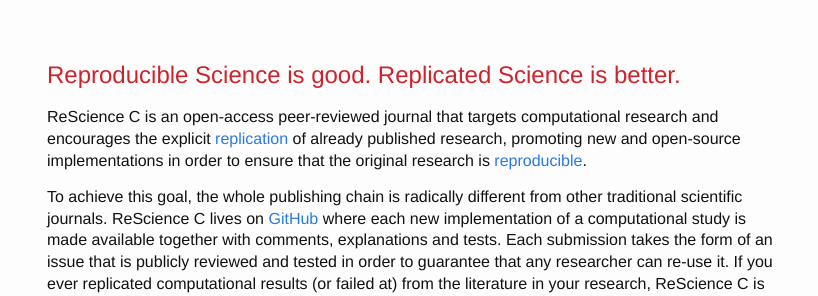
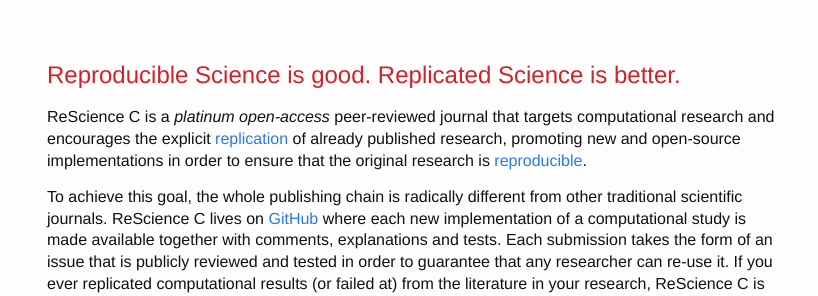
Before and after one commit to ReScience/rescience.github.io, a Jekyll site: the page built from index.md, in a window 1280 px wide. Shown: the part 195-491 px from the top of the page, without its empty margins (223-1041 px from the left). Built offline with Jekyll 4.4.1, drawn with Linux system fonts in a browser that asks for light colours; our own code applies the rules of GitHub Pages for plain Markdown files.

Commit message:
add mention of platinum open-access

```diff
--- a/index.md
+++ b/index.md
@@ -4,7 +4,7 @@ layout: page
 
 # Reproducible Science is good. Replicated Science is better.
 
-ReScience C is an open-access peer-reviewed journal that targets
+ReScience C is a *platinum open-access* peer-reviewed journal that targets
 computational research and encourages the explicit [replication](faq) of
 already published research, promoting new and open-source implementations in
 order to ensure that the original research is [reproducible](faq).
```
Also changed, not shown: 05-FAQ.md (+3 -0 lines).
